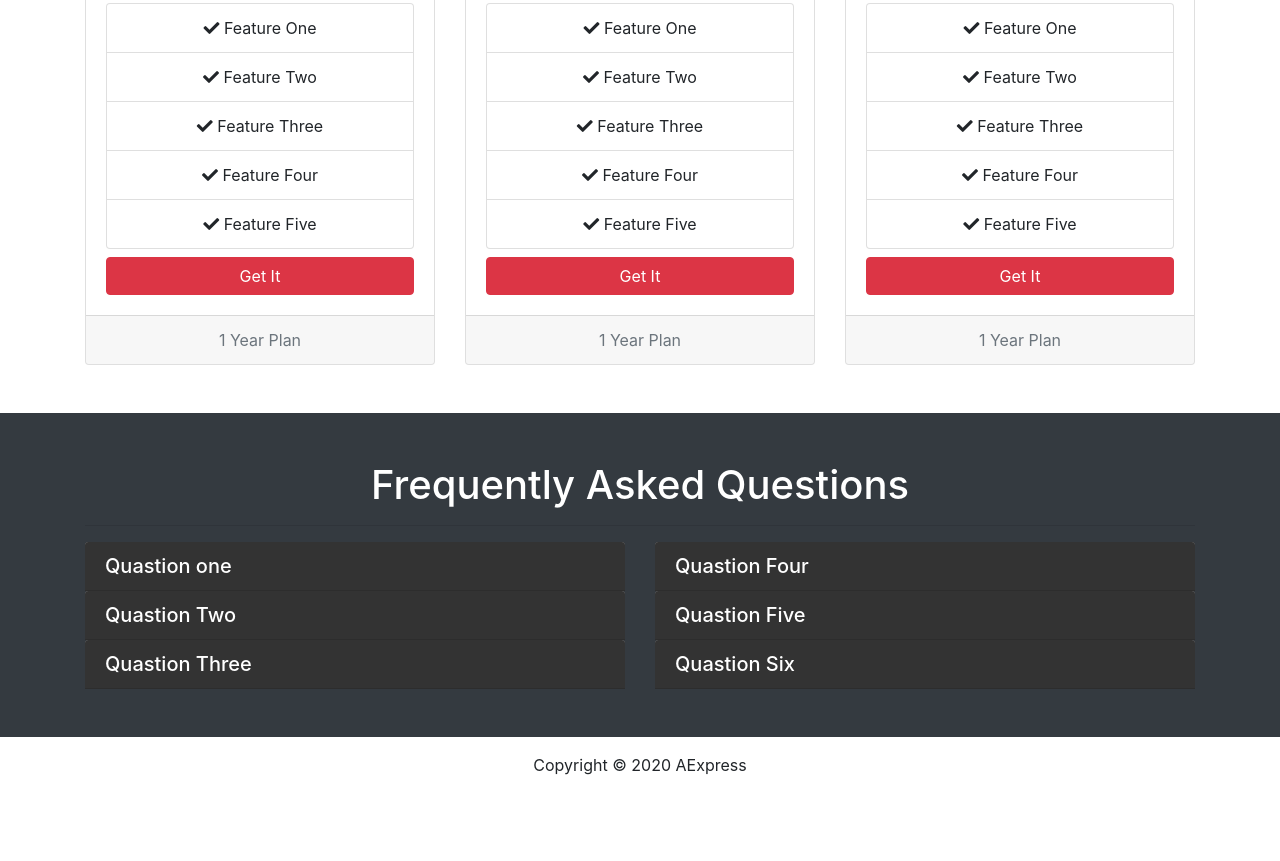
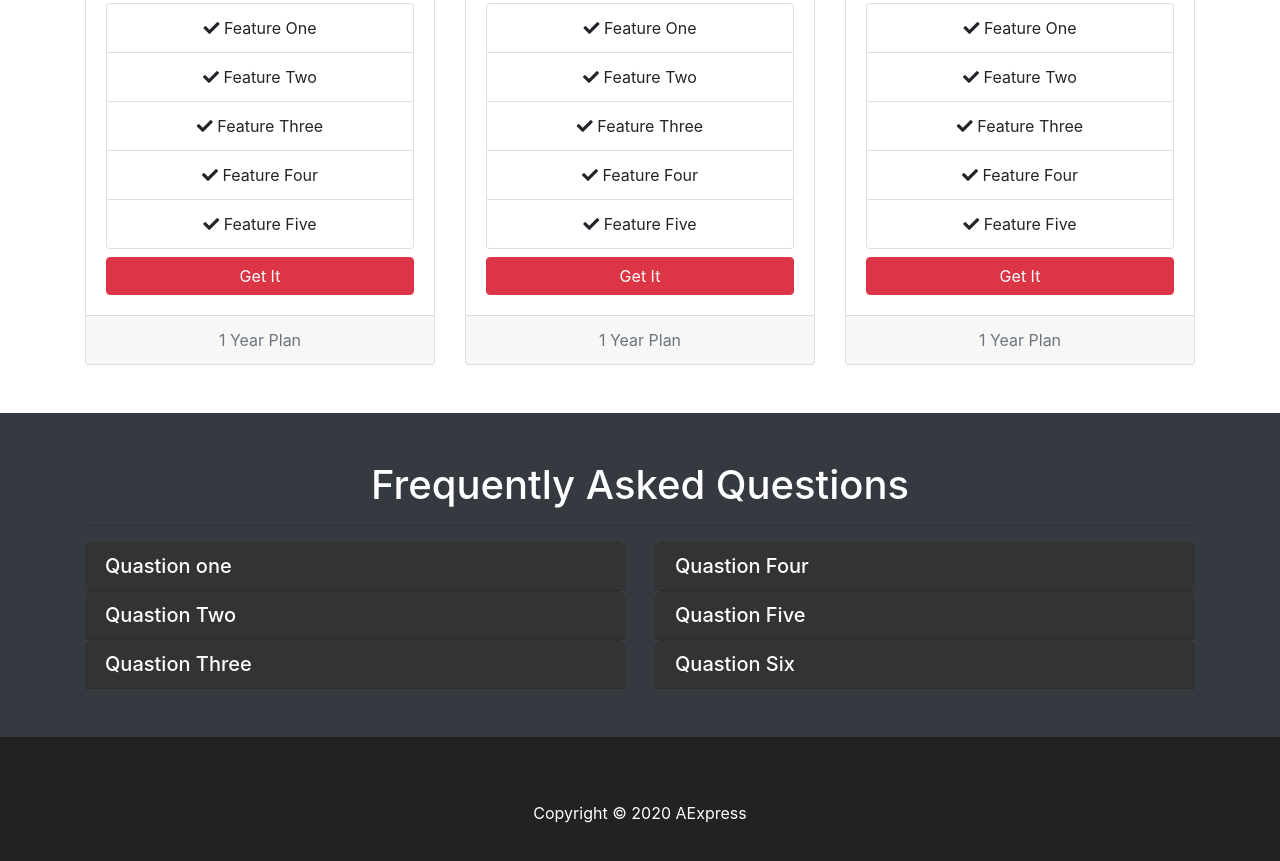
Before and after one commit to abdusamaraie/bs-theme-multi-page-subscription-website, a plain HTML site: page services.html in a window 1280 px wide. Shown: the part 493-1354 px from the top of the page. Before the commit the page ends 1286 px from the top, so only its background shows below. Drawn offline with nearby package versions, Linux system fonts and the light colour scheme.

```diff
--- a/css/styles.scss
+++ b/css/styles.scss
@@ -71,11 +71,6 @@
   }
 }
 
-#main-footer {
-  background: #000;
-  color: white;
-}
-
 #video-play {
   position: relative;
   min-height: 200px;
@@ -88,3 +83,8 @@
     color: white;
   }
 }
+
+#main-footer {
+  background-color: #222;
+  color: white;
+}
--- a/services.html
+++ b/services.html
@@ -310,7 +310,7 @@
       </div>
     </section>
     <!-- Footer section -->
-    <footer id="main-footer py-5">
+    <footer id="main-footer" class="py-5">
       <div class="container">
         <div class="row">
           <div class="col text-center pt-3">
```
Also changed, not shown: css/styles.css, 1 other file.
